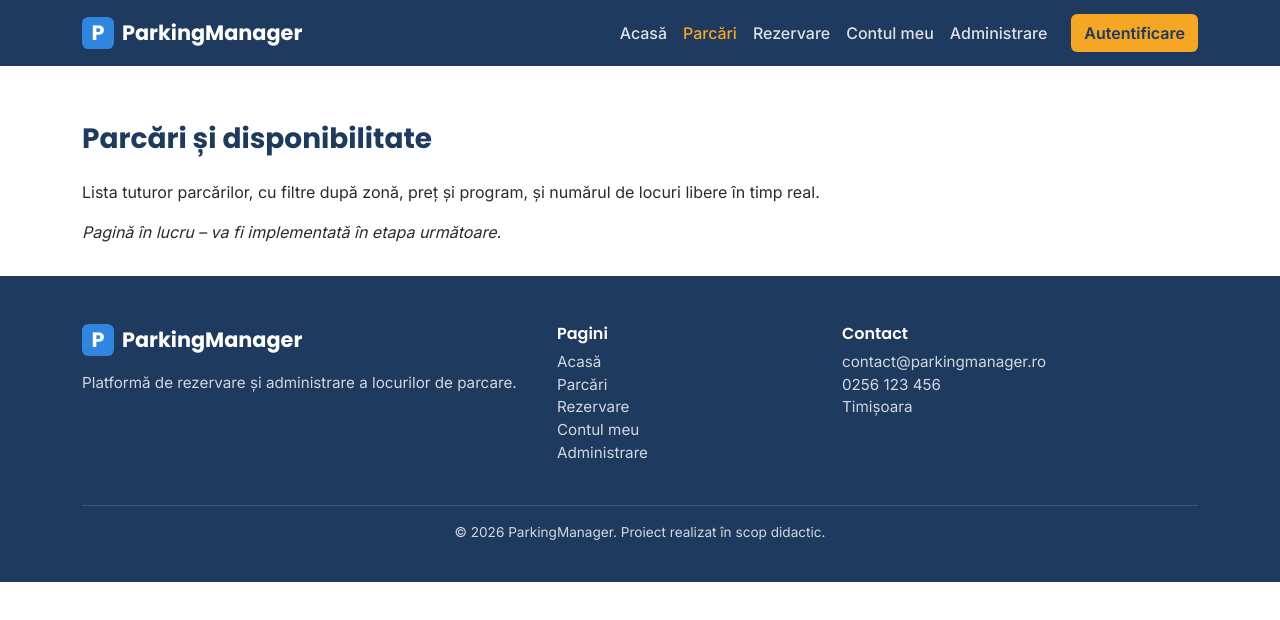
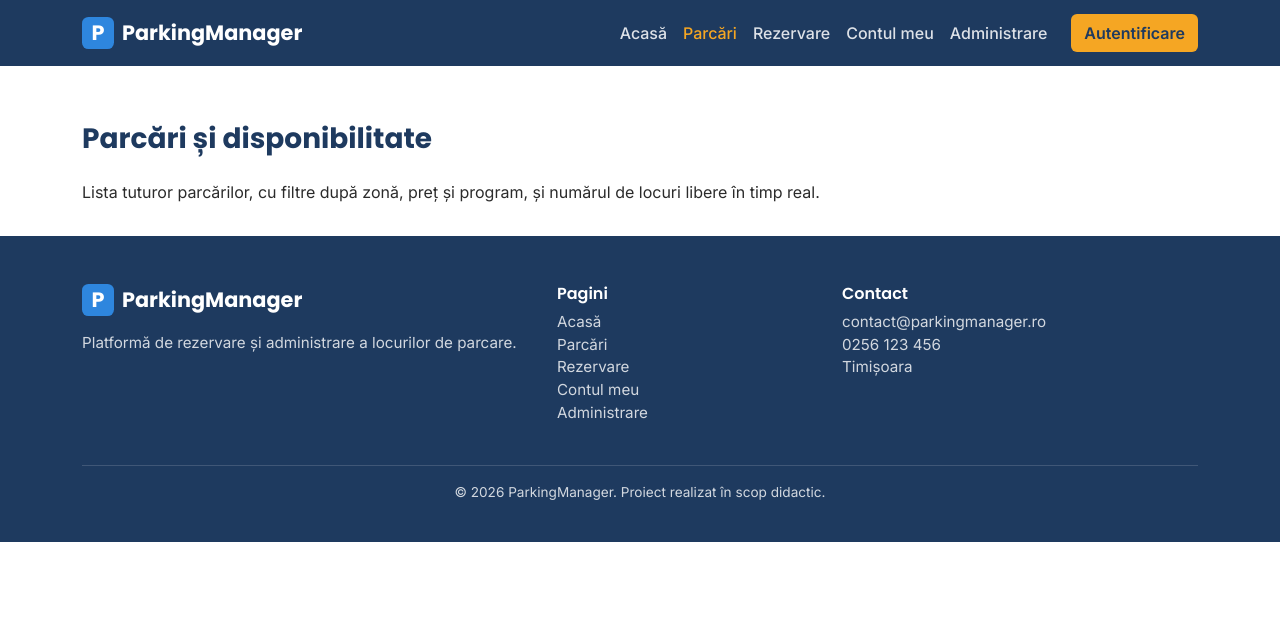
Before and after one commit to tudor6/parkingmanager, a plain HTML site: page parcari.html in a window 1280 px wide. Drawn offline with nearby package versions, Linux system fonts and the light colour scheme.

Commit message:
Update parking section content
Removed the 'in work' note from the parking section.

```diff
--- a/parcari.html
+++ b/parcari.html
@@ -37,7 +37,7 @@
   </header>
 
   <main>
-    <section class="container pm-section"><h1 class="pm-section-title">Parcări și disponibilitate</h1><p>Lista tuturor parcărilor, cu filtre după zonă, preț și program, și numărul de locuri libere în timp real.</p><p><em>Pagină în lucru – va fi implementată în etapa următoare.</em></p></section>
+    <section class="container pm-section"><h1 class="pm-section-title">Parcări și disponibilitate</h1><p>Lista tuturor parcărilor, cu filtre după zonă, preț și program, și numărul de locuri libere în timp real.</p></section>
   </main>
 
   <!-- ===== Subsol ===== -->
```
